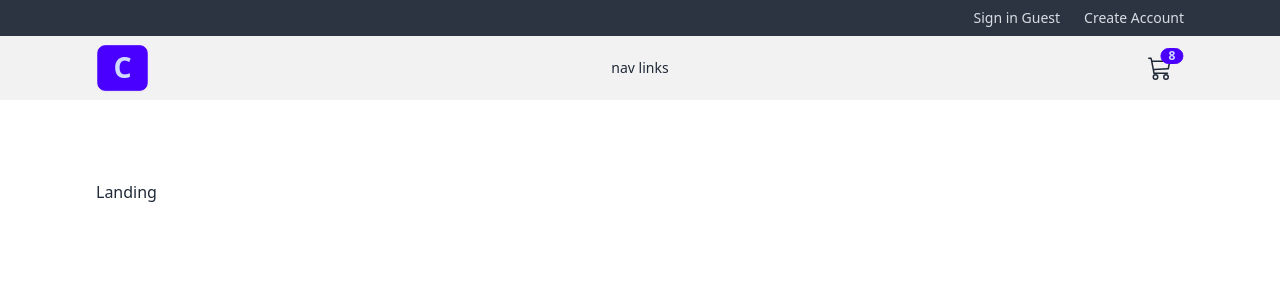
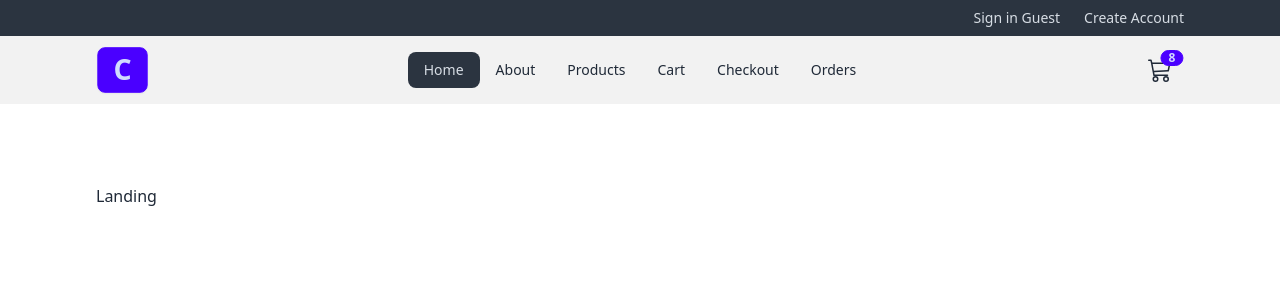
Before and after one commit to r8now/comfy-store, a React (Vite) app: page / in a window 1280 px wide. Shown: the top 300 px of the page. Built offline with nearby package versions, Linux system fonts and the light colour scheme.

Commit message:
Refactor NavLinks and Navbar components

```diff
--- a/src/components/NavLinks.jsx
+++ b/src/components/NavLinks.jsx
@@ -1,3 +1,5 @@
+import { NavLink } from "react-router-dom";
+
 const links = [
   { id: 1, url: "/", text: "home" },
   { id: 2, url: "about", text: "about" },
@@ -13,7 +15,7 @@ const NavLinks = () => {
     const {id,url,text} = link;
     return (
    <li key={id}>
-    <NavLinks className="capitalize" to={url}>{text}</NavLinks>
+    <NavLink className="capitalize" to={url}>{text}</NavLink>
     </li>
     );
   })}
--- a/src/components/Navbar.jsx
+++ b/src/components/Navbar.jsx
@@ -1,6 +1,7 @@
 import { BsCart3, BsMoonFill, BsSunFill } from "react-icons/bs";
 import { FaBarsStaggered } from "react-icons/fa6";
 import { NavLink } from "react-router-dom";
+import NavLinks from "./NavLinks";
 
 const Navbar = () => {
   return (
@@ -10,7 +11,7 @@ const Navbar = () => {
           {/* Title */}
           <NavLink
             to="/"
-            className="hidden lg:flex btn btn-primary text-3xl items-center "
+            className="hidden lg:flex btn btn-primary text-3xl items-center"
           >
             C
           </NavLink>
@@ -23,13 +24,16 @@ const Navbar = () => {
               tabIndex={0}
               className="menu menu-sm dropdown-content mt-3 z-[1] p-2 shadow bg-base-200 rounded-box w-52"
             >
-              nav links
+              <NavLinks />
             </ul>
           </div>
         </div>
         <div className="navbar-center hidden lg:flex">
-          <ul className="menu menu-horizontal ">nav links</ul>
+            <ul className="menu menu-horizontal">
+                <NavLinks />
+            </ul>
         </div>
+
         <div className="navbar-end">
           {/* THEME ICONS */}
           {/* CART LINK*/}
```
